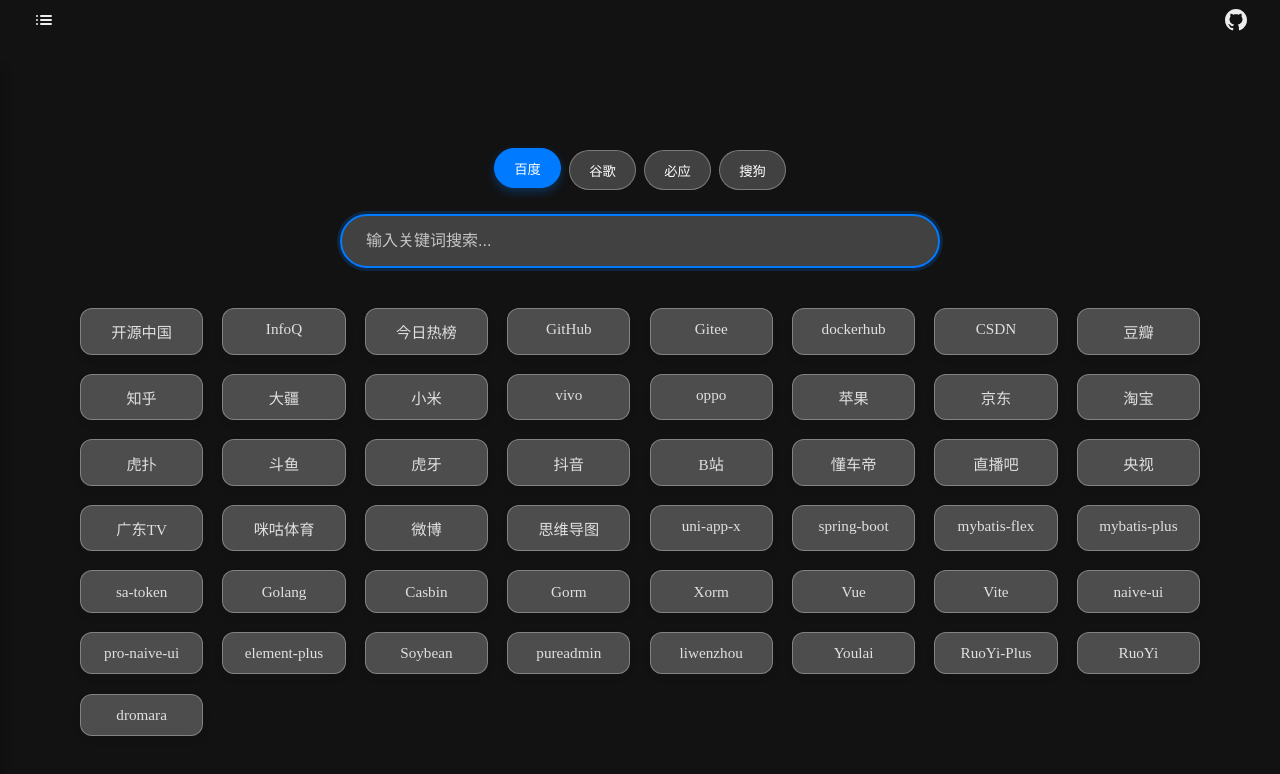
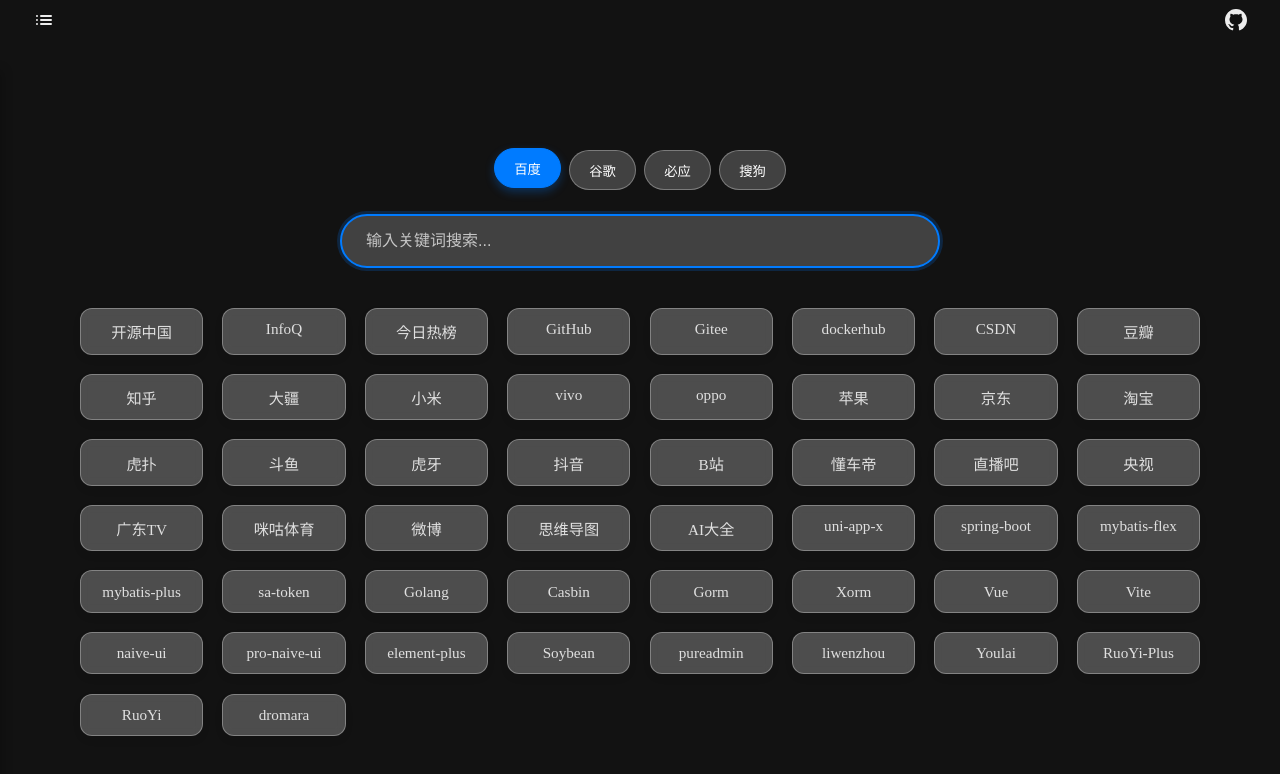
Before and after one commit to BingoEco/simple-navsite, a Vue app: page / in a window 1280 px wide. Shown: the top 774 px of the page. Built offline with nearby package versions, Linux system fonts and the light colour scheme.

Commit message:
Add AI大全 site to the list of resources

```diff
--- a/src/sites.ts
+++ b/src/sites.ts
@@ -30,6 +30,7 @@
   { name: '咪咕体育', url: 'https://www.miguvideo.com/' },
   { name: '微博', url: 'https://weibo.com' },
   { name: '思维导图', url: 'https://www.processon.com/' },
+  { name: 'AI大全', url: 'https://www.msn.cn/zh-cn/gaming/ai' },
   { name: 'uni-app-x', url: 'https://doc.dcloud.net.cn/uni-app-x/' },
   { name: 'spring-boot', url: 'https://spring.io/projects/spring-boot' },
   { name: 'mybatis-flex', url: 'https://mybatis-flex.com/' },
```
